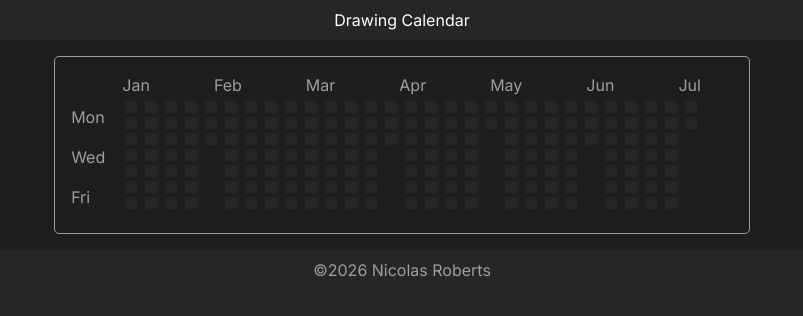
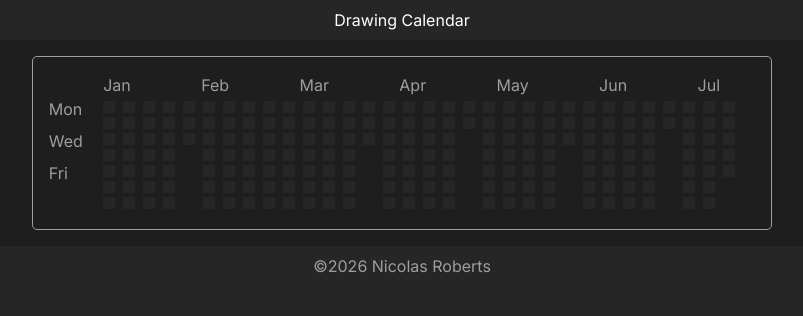
Before and after one commit to nicogroberts/drawing-calendar, a website built with Vite: page index.html in a window 1280 px wide. Shown: the whole page, without its empty margins (238-1041 px from the left). Built offline with nearby package versions, Linux system fonts and the light colour scheme.

Commit message:
added day cells for current month

```diff
--- a/src/calendar.js
+++ b/src/calendar.js
@@ -97,27 +97,46 @@ const generateCalendar = () => {
         // Create a day div for each day up till the current month
         if (i !== currentMonth) {
             for (let j = 0; j < Object.values(daysOfTheMonth)[i]; j++) {
-                const cell = document.createElement("div");
-                cell.classList.add("cell");
-                col.appendChild(cell);
+                createNewCell();
                 dayCounter++;
-                console.log(dayCounter);
 
                 if (dayCounter === 7) {
-                    col = document.createElement("div");
-                    col.classList.add("col");
-                    colsContainer.appendChild(col);
-                    console.log("new col created");
+                    createNewColumn();
                     dayCounter = 0;
                 }
             }
-            col = document.createElement("div");
-            col.classList.add("col");
-            colsContainer.appendChild(col);
+            createNewColumn();
         }
 
         if (i === currentMonth) {
             console.log(currentDay);
+            for (let j = 0; j < currentDay; j++) {
+                createNewCell();
+                dayCounter++;
+
+                if (dayCounter === 7) {
+                    createNewColumn();
+                    dayCounter = 0;
+                }
+            }
         }
     }
 };
+
+/**
+ * Creates a new column
+ */
+const createNewColumn = () => {
+    col = document.createElement("div");
+    col.classList.add("col");
+    colsContainer.appendChild(col);
+}
+
+/**
+ * Creates a new cell
+ */
+const createNewCell = () => {
+    const cell = document.createElement("div");
+    cell.classList.add("cell");
+    col.appendChild(cell);
+}
--- a/src/style.css
+++ b/src/style.css
@@ -48,7 +48,7 @@ main {
 }
 
 .month {
-  margin: 0 2rem;
+  margin: 0 2.2rem;
 }
 
 .days-container {
@@ -61,7 +61,7 @@ main {
 }
 
 .day {
-  margin: 0.5rem 0;
+  margin-bottom: 0.5rem;
 }
 
 .cols-container {
```
